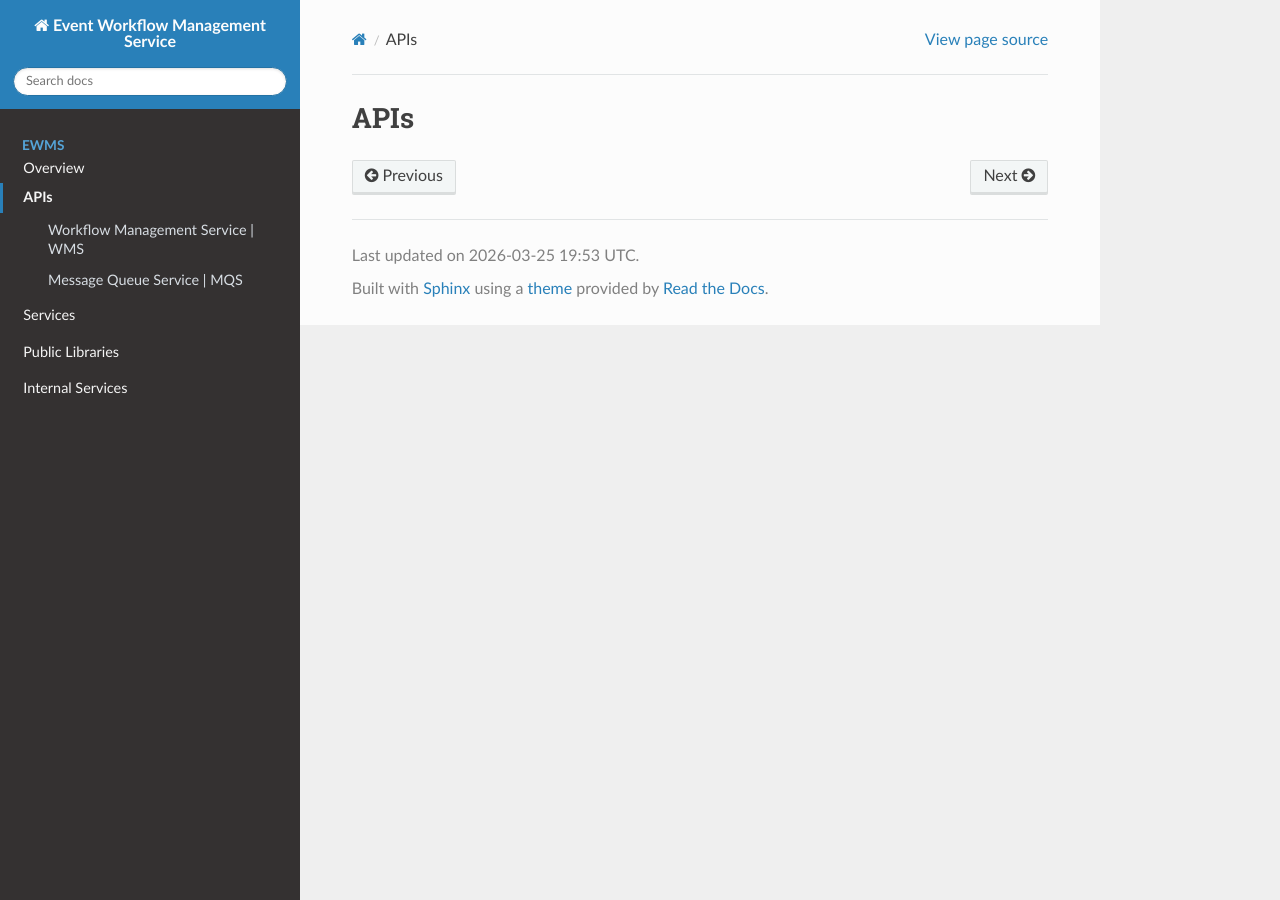
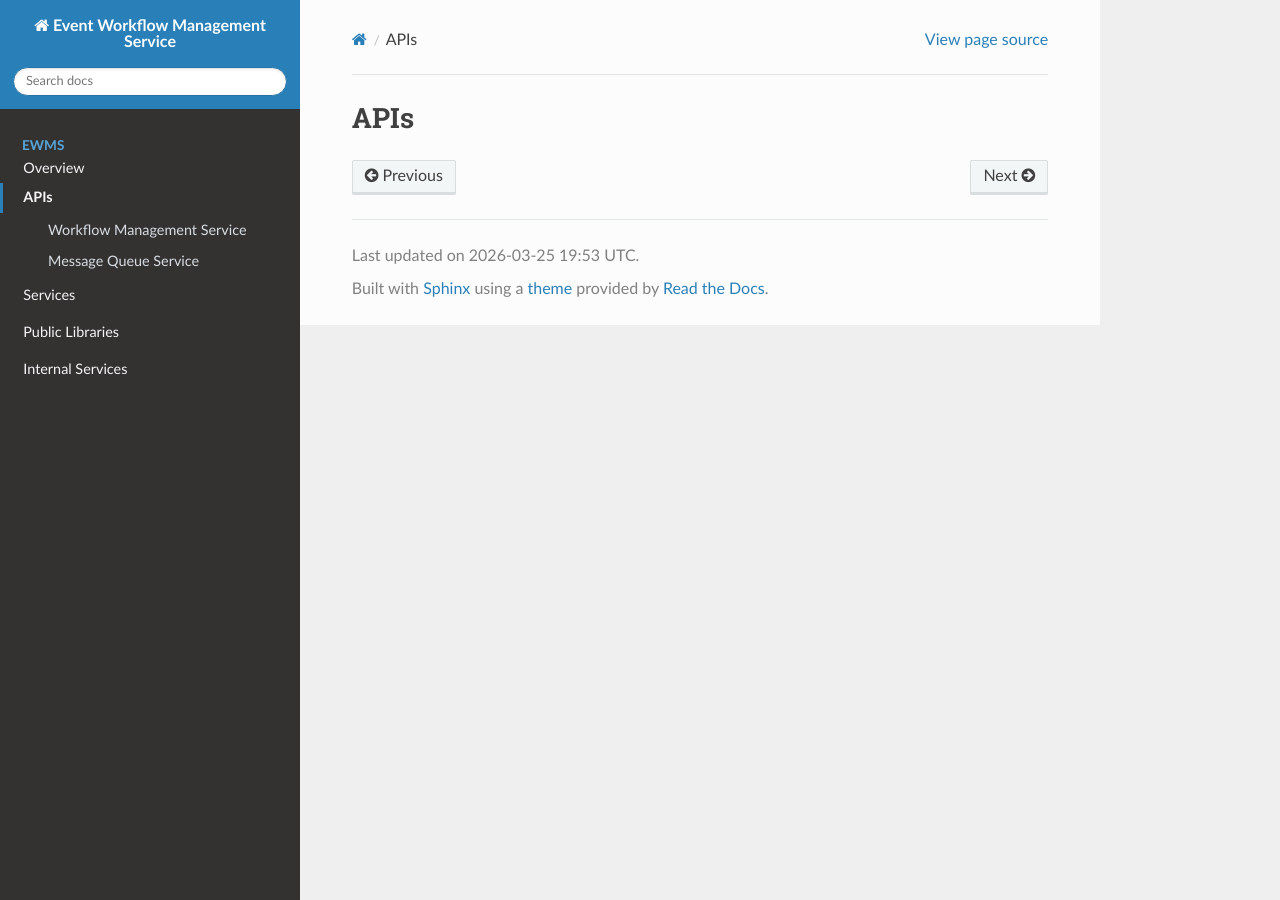
Before and after one commit to Observation-Management-Service/ewms-docs, a Sphinx documentation site: the page built from docs/apis/index.rst, in a window 1280 px wide. Built offline with Sphinx 7.4.7 and the Read the Docs theme 3.1.0, drawn with Linux system fonts in a browser that asks for light colours.

Commit message:
simplify names

```diff
--- a/docs/apis/index.rst
+++ b/docs/apis/index.rst
@@ -5,5 +5,5 @@ APIs
    :hidden:
    :maxdepth: 1
 
-   Workflow Management Service | WMS <wms>
-   Message Queue Service | MQS <mqs>
+   Workflow Management Service <wms>
+   Message Queue Service <mqs>
--- a/docs/internal/index.rst
+++ b/docs/internal/index.rst
@@ -5,5 +5,5 @@ Internal Services
    :hidden:
    :maxdepth: 2
 
-   Task Management Service | TMS <tms>
-   EWMS Pilot | Pilot <pilot>
+   Task Management Service <tms>
+   Task Pilot <pilot>
--- a/docs/libraries/index.rst
+++ b/docs/libraries/index.rst
@@ -5,4 +5,4 @@ Public Libraries
    :hidden:
    :maxdepth: 2
 
-   Message Queue Client | MQClient <mqclient>
+   Python: oms-mqclient <mqclient>
--- a/docs/services/index.rst
+++ b/docs/services/index.rst
@@ -5,5 +5,5 @@ Services
    :hidden:
    :maxdepth: 2
 
-   Workflow Management Service | WMS <wms>
-   Message Queue Service | MQS <mqs>
+   Workflow Management Service <wms>
+   Message Queue Service <mqs>
```
